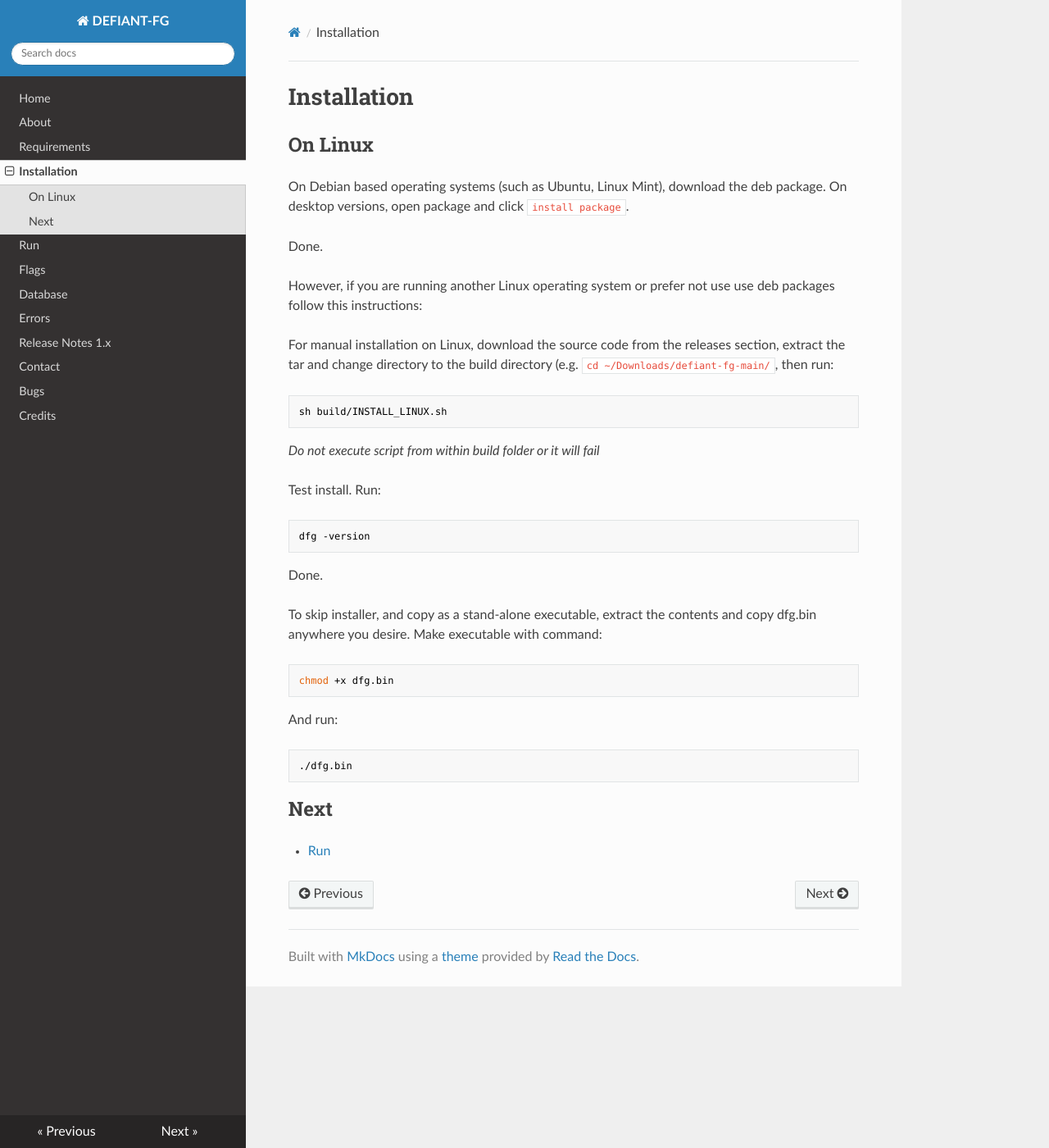
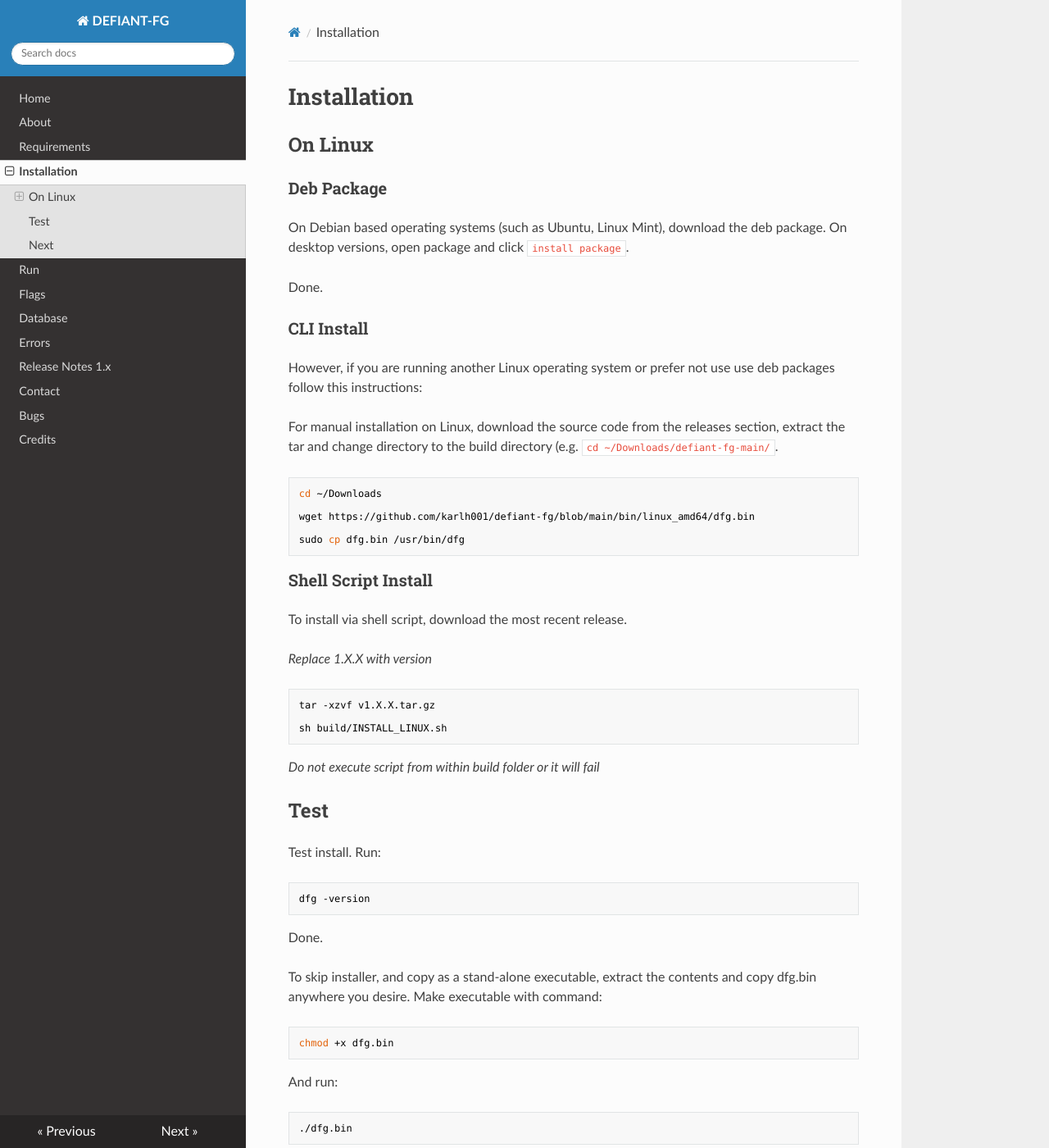
Before and after one commit to karlh001/defiant-fg, an MkDocs documentation site: the page built from docs/installation.md, in a window 1280 px wide and 1400 px high. Shown: the whole window at 82% size. Built offline with MkDocs 1.6.1, drawn with Linux system fonts in a browser that asks for light colours; nearby versions of some CDN libraries.

```diff
--- a/docs/installation.md
+++ b/docs/installation.md
@@ -1,18 +1,39 @@
 # Installation
 
 ## On Linux
+
+### Deb Package
 
 On Debian based operating systems (such as Ubuntu, Linux Mint), download the deb package. On desktop versions, open package and click `install package`.
 
 Done.
 
+### CLI Install
+
 However, if you are running another Linux operating system or prefer not use use deb packages follow this instructions:
 
-For manual installation on Linux, download the source code from the releases section, extract the tar and change directory to the build directory (e.g. `cd ~/Downloads/defiant-fg-main/`, then run:
+For manual installation on Linux, download the source code from the releases section, extract the tar and change directory to the build directory (e.g. `cd ~/Downloads/defiant-fg-main/`.
+
+	cd ~/Downloads
+
+	wget https://github.com/karlh001/defiant-fg/blob/main/bin/linux_amd64/dfg.bin
+
+	sudo cp dfg.bin /usr/bin/dfg
+
+### Shell Script Install
+
+To install via shell script, download the most recent release.
+
+_Replace 1.X.X with version_
+
+	tar -xzvf v1.X.X.tar.gz
 
 	sh build/INSTALL_LINUX.sh
 
 _Do not execute script from within build folder or it will fail_
+
+
+## Test
 
 Test install. Run:
 
```
Also changed, not shown: 5 other files.
